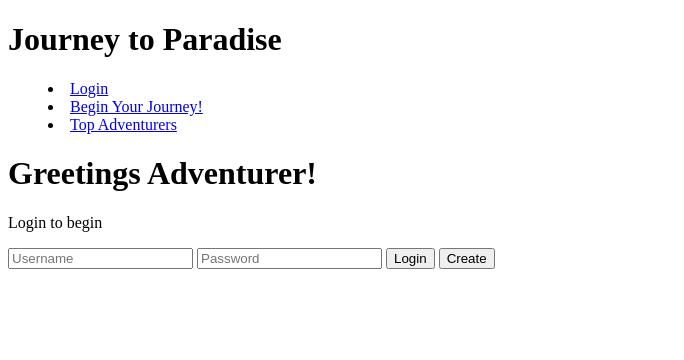
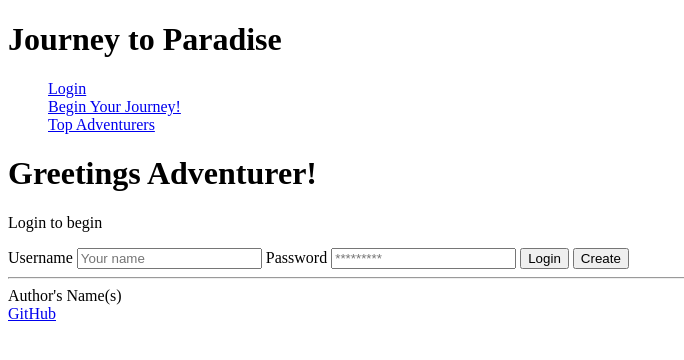
Before and after one commit to twins4ashley/startup, a plain HTML site: page index.html in a window 1280 px wide. Shown: the whole page, without its empty margins (0-684 px from the left). Drawn offline with Linux system fonts and the light colour scheme.

Commit message:
footer added and main changed

```diff
--- a/index.html
+++ b/index.html
@@ -12,9 +12,9 @@
         <h1>Journey to Paradise</h1>
         <nav>
             <menu>
-                <li><a href="index.html">Login</a></li>
-                <li><a href="start.html">Begin Your Journey!</a></li>
-                <li><a href="scores.html">Top Adventurers</a></li>
+                <div><a href="index.html">Login</a></div>
+                <div><a href="start.html">Begin Your Journey!</div></li>
+                <div><a href="scores.html">Top Adventurers</a></div>
             </menu>
         </nav>
     </header>
@@ -22,14 +22,19 @@
         <h1>Greetings Adventurer!</h1>
         <p>Login to begin</p>
         <form method="get" action="start.html">
-            <input type="text" id="name" placeholder="Username">
-            <input type="text" id="password" placeholder="Password">
+            <label for="name">Username</label>
+            <input type="text" id="name" placeholder="Your name" />
+            <label for="password">Password</label>
+            <input type="text" id="password" placeholder="*********" />
             <button type="submit">Login</button>
             <button type="submit">Create</button>
         </form>
     </main>
     <footer>
-
+        <hr>
+        <span>Author's Name(s)</span>
+        <br>
+        <a href="https://github.com/twins4ashley/startup">GitHub</a>
     </footer>
 </body>
 
```
